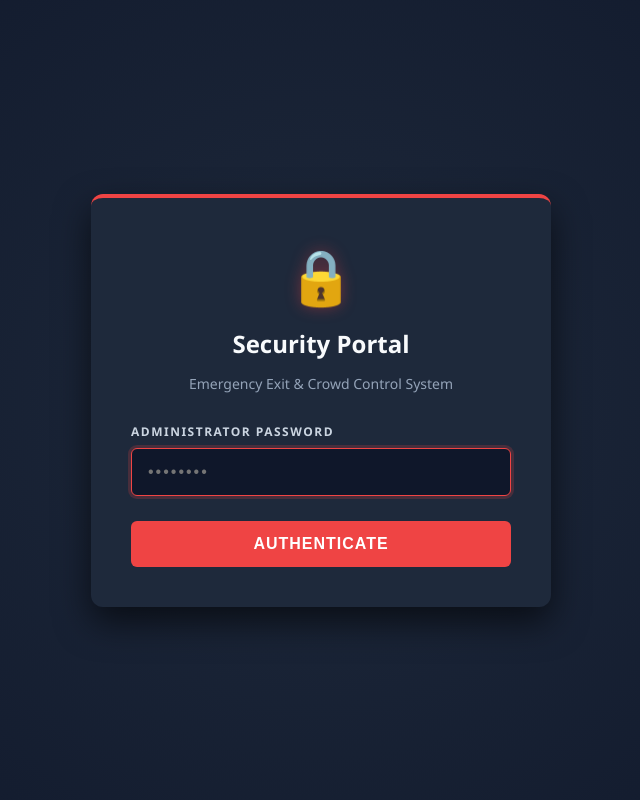
After one commit to Nischay912/Emergency-Exit-Navigation-System, a Flask app: page /login in a window 1280 px wide. The commit adds this page. Shown: the whole page, without its empty margins (319-959 px from the left). Run offline with Flask 3, Linux system fonts and the light colour scheme.

Commit message:
auth for admin page implemented

```diff
--- a/app.py
+++ b/app.py
@@ -15,6 +15,7 @@ ROOM_FILE  = DATA / "room_state.json"
 
 app  = Flask(__name__)
 CORS(app)
+app.secret_key = "secure_admin_key_123"
 _lock = threading.Lock()
 
 def load_json(path):
@@ -57,21 +58,31 @@ def locate(node_id):
 
 @app.route("/admin")
 def admin():
-    # Simple password protection for demo purposes
-    # E.g. /admin?pwd=admin
-    pwd = request.args.get("pwd")
-    if pwd != "admin":
-        return """
-        <div style="font-family:sans-serif; text-align:center; margin-top:100px;">
-            <h2>Admin Panel Restricted</h2>
-            <form onsubmit="window.location.href='/admin?pwd=' + document.getElementById('pwd').value; return false;">
-                <input type="password" id="pwd" placeholder="Enter Password" style="padding:8px; font-size:16px;">
-                <button type="submit" style="padding:8px 16px; font-size:16px;">Login</button>
-            </form>
-            <p style="color:#666; font-size:12px;">(Hint: password is "admin")</p>
-        </div>
-        """
-    return render_template("admin.html")
+    from flask import session
+    if not session.get("is_admin"):
+        return redirect(url_for("login"))
+    from flask import make_response
+    resp = make_response(render_template("admin.html"))
+    resp.headers["Cache-Control"] = "no-store, no-cache, must-revalidate, max-age=0"
+    return resp
+
+@app.route("/login", methods=["GET", "POST"])
+def login():
+    from flask import session
+    if request.method == "POST":
+        pwd = request.form.get("password")
+        if pwd == "admin":
+            session["is_admin"] = True
+            return redirect(url_for("admin"))
+        else:
+            return render_template("login.html", error="Invalid credentials. Access denied.")
+    return render_template("login.html")
+
+@app.route("/logout")
+def logout():
+    from flask import session
+    session.pop("is_admin", None)
+    return redirect(url_for("login"))
 
 # â”€â”€ API â”€â”€
 @app.route("/api/alarm", methods=["GET"])
--- /dev/null
+++ b/templates/login.html
@@ -0,0 +1,134 @@
+<!DOCTYPE html>
+<html lang="en">
+<head>
+  <meta charset="UTF-8">
+  <meta name="viewport" content="width=device-width, initial-scale=1.0">
+  <title>Security Portal - Emergency Exit System</title>
+  <style>
+    body {
+      margin: 0;
+      padding: 0;
+      font-family: 'Segoe UI', Tahoma, Geneva, Verdana, sans-serif;
+      background-color: #0f172a;
+      color: #f8fafc;
+      display: flex;
+      justify-content: center;
+      align-items: center;
+      height: 100vh;
+      background-image: radial-gradient(circle at center, #1e293b 0%, #0f172a 100%);
+    }
+    .login-card {
+      background-color: #1e293b;
+      padding: 40px;
+      border-radius: 12px;
+      box-shadow: 0 15px 35px rgba(0,0,0,0.6);
+      width: 100%;
+      max-width: 380px;
+      text-align: center;
+      border-top: 4px solid #ef4444;
+      animation: fadeIn 0.5s ease-out;
+    }
+    @keyframes fadeIn {
+      from { opacity: 0; transform: translateY(-20px); }
+      to { opacity: 1; transform: translateY(0); }
+    }
+    .shield-icon {
+      font-size: 54px;
+      margin-bottom: 15px;
+      text-shadow: 0 0 15px rgba(239, 68, 68, 0.4);
+    }
+    h2 {
+      margin-top: 0;
+      color: #f8fafc;
+      font-size: 24px;
+      font-weight: 600;
+      margin-bottom: 8px;
+    }
+    p.subtitle {
+      color: #94a3b8;
+      font-size: 14px;
+      margin-bottom: 30px;
+    }
+    .input-group {
+      margin-bottom: 25px;
+      text-align: left;
+    }
+    .input-group label {
+      display: block;
+      font-size: 12px;
+      color: #cbd5e1;
+      margin-bottom: 8px;
+      text-transform: uppercase;
+      letter-spacing: 1.5px;
+      font-weight: bold;
+    }
+    .input-group input {
+      width: 100%;
+      box-sizing: border-box;
+      padding: 14px 16px;
+      background-color: #0f172a;
+      border: 1px solid #334155;
+      color: white;
+      border-radius: 6px;
+      font-size: 16px;
+      outline: none;
+      transition: all 0.2s;
+      letter-spacing: 2px;
+    }
+    .input-group input:focus {
+      border-color: #ef4444;
+      box-shadow: 0 0 0 3px rgba(239, 68, 68, 0.2);
+    }
+    .btn {
+      background-color: #ef4444;
+      color: white;
+      border: none;
+      padding: 14px;
+      width: 100%;
+      border-radius: 6px;
+      font-size: 16px;
+      font-weight: bold;
+      cursor: pointer;
+      transition: background-color 0.2s, transform 0.1s;
+      text-transform: uppercase;
+      letter-spacing: 1px;
+    }
+    .btn:hover {
+      background-color: #dc2626;
+    }
+    .btn:active {
+      transform: scale(0.98);
+    }
+    .error {
+      color: #fca5a5;
+      background: #7f1d1d;
+      padding: 12px;
+      border-radius: 6px;
+      margin-bottom: 20px;
+      font-size: 14px;
+      font-weight: 500;
+      border-left: 4px solid #ef4444;
+      text-align: left;
+    }
+  </style>
+</head>
+<body>
+  <div class="login-card">
+    <div class="shield-icon">&#128274;</div>
+    <h2>Security Portal</h2>
+    <p class="subtitle">Emergency Exit & Crowd Control System</p>
+
+    {% if error %}
+    <div class="error">&#9888; {{ error }}</div>
+    {% endif %}
+
+    <form method="POST" action="/login">
+      <div class="input-group">
+        <label for="password">Administrator Password</label>
+        <input type="password" id="password" name="password" required autofocus placeholder="••••••••">
+      </div>
+      <button type="submit" class="btn">Authenticate</button>
+    </form>
+  </div>
+</body>
+</html>
```
Also changed, not shown: ARCHITECTURE_AND_SCALABILITY.md (added, +38 -0 lines), patch_auth.py (added, +60 -0 lines), templates/admin.html (+19 -19 lines).
